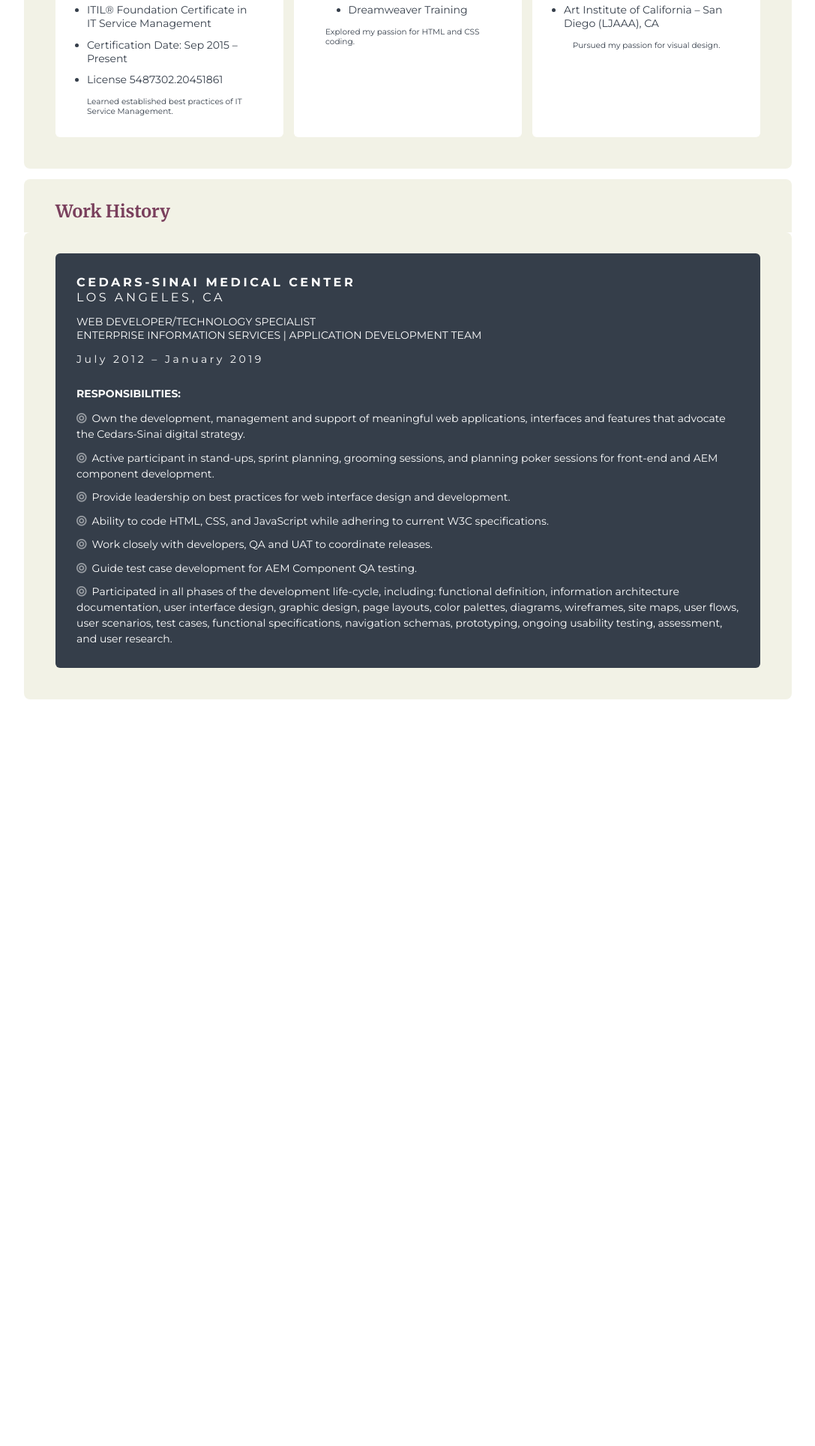
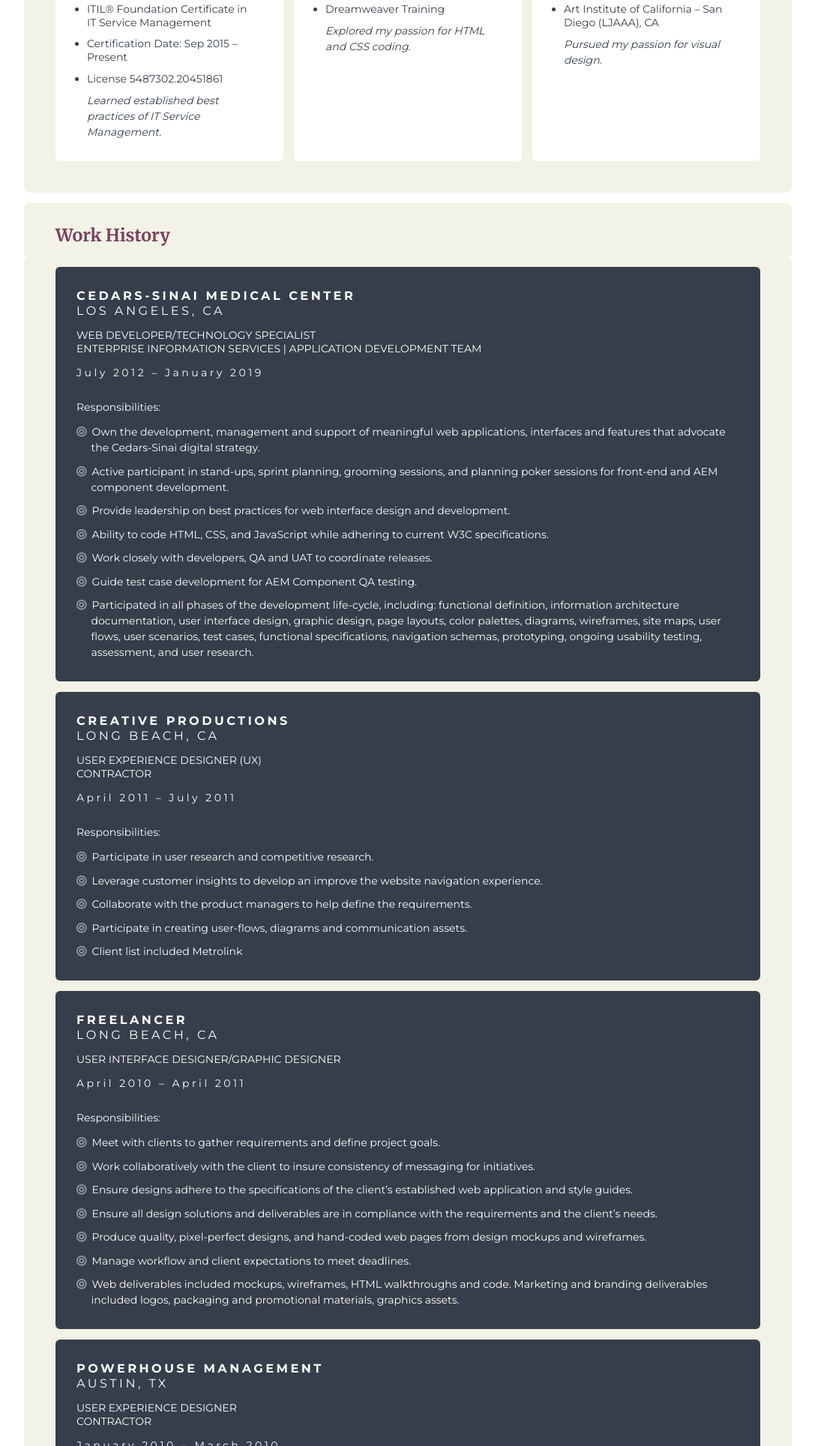
Before and after one commit to rinellam/resume07052019, a plain HTML site: page index.html in a window 1280 px wide. Shown: the part 871-2800 px from the top of the page at 75% size, without its empty margins (96-1183 px from the left). Before the commit the page ends 1818 px from the top, so only its background shows below. Drawn offline with Linux system fonts and the light colour scheme.

Commit message:
final updates

```diff
--- a/css/style.css
+++ b/css/style.css
@@ -58,13 +58,12 @@ html {
     color: #353E4A;
 }
 
-.allcaps-copy-white {
+.initcaps-copy-white {
     font-family: 'Montserrat', sans-serif;
     font-size: 1rem;
-    font-weight: 700;
+    font-weight: 400;
     color: #FFFFFF;
     padding-bottom: 1rem;
-    text-transform: uppercase;
 }
 
 .non-styled-list {
@@ -82,6 +81,7 @@ html {
     font-size: 1rem;
     font-weight: 400;
     color: #353E4A;
+    margin-top: 1.5rem;
 }
 
 .sm-styled-text {
@@ -91,6 +91,7 @@ html {
     color: #353E4A;
     padding-top: 1rem;
 }
+
 .date-text {
     font-family: 'Montserrat', sans-serif;
     font-size: 1rem;
@@ -100,7 +101,6 @@ html {
     letter-spacing: .25rem;
 }
 
-}
 .smaller-styled-text {
     font-family: 'Montserrat', sans-serif;
     font-size: .55rem;
@@ -116,6 +116,8 @@ html {
     list-style-type: none;
     line-height: 1.5rem;
     color: #FFFFFF;
+    padding-left: 1.40rem;
+    text-indent: -.70rem;
 }
 
 .nobull-list-dk {
@@ -141,6 +143,7 @@ html {
     margin-right: .50rem;
     color: rgba(250, 250, 250, .5)
 }
+
 .darkbull {
     margin-right: .50rem;
     color: #353E4A;
@@ -176,7 +179,7 @@ header {
 .work-history-wrap {
     grid-area: work-history-wrap;
     background: #F2F2E6;
-    padding: 2rem 1rem;
+    padding: 1rem 1rem;
     margin-bottom: 1rem;
 }
 
@@ -220,11 +223,8 @@ grid-template:
         grid-template:
         "img"
         "styled-list"
+        "nobull-list-dk"
         / 1fr;
-        /* align images center */
-        display: flex;
-        flex-direction: column;
-        align-items: center;
         padding: 2em 3em 2em 3em;
         border-radius: 6px;
         }
@@ -249,8 +249,8 @@ grid-template:
         "sm-subhead-text"
         "smaller-subhead-text"
         "date-text"
-        "normal-copy-white"
-        "nobull-list"
+        "initcaps-copy-white"
+        "nobull-list-dk"
         / 1fr;
         background: #353E4A;
         padding: 2em;
@@ -297,13 +297,13 @@ img.round-image {
     width: 10rem;
     height: 10rem;
     border-radius: 50%;
-    margin-bottom: 2rem;
+    margin: 0 auto;
 
 }
 img.regular-image {
     width: 10rem;
     height: auto;
-    margin-bottom: 2rem;
+    margin: 0 auto;
 }
 
 /* ///// Media Queries ///// */
@@ -341,14 +341,14 @@ img.regular-image {
 }
 
 header {
-    padding: 2rem 2rem 2rem 3rem;
+    padding: 2rem 2.5rem;
     margin: 3rem 0 1rem 0;
     border-radius: 8px;
 }
 
 .work-history-wrap {
-    padding: 2rem 3rem 3rem 3rem;
-    margin-bottom: 1rem;
+    padding: 1rem 3rem 3rem 3rem;
+    margin-bottom: 3.5rem;
     border-radius: 8px;
 }
 
@@ -364,18 +364,19 @@ header {
     border-top-left-radius: 8px;
 }
 
-.apps-use-wrap {
-    padding: 1rem 3rem 3rem 3rem;
-    margin-bottom: 3.5rem;
-    border-bottom-right-radius: 8px;
-    border-bottom-left-radius: 8px;
-}
-
 .education-wrap {
     padding: 1rem 3rem 3rem 3rem;
     margin-bottom: 1rem;
     border-bottom-right-radius: 8px;
     border-bottom-left-radius: 8px;
+}
+.small-text-wrap {
+    text-align: left;
+    display: flex;
+    flex-direction: column;
+    justify-content: flex-start;
+    align-items: flex-start;
+    align-content: flex-start;
 }
 
 .education-wrap {
@@ -394,12 +395,13 @@ header {
             grid-template:
             "img"
             "styled-list"
+            "nobull-list-dk"
             / 1fr;
             /* align images center */
             display: flex;
             flex-direction: column;
             align-items: center;
-            padding: 2em 3em 2em 3em;
+            /*padding: 2em 3em 2em 3em;*/
             border-radius: 6px;
             }
 
@@ -423,7 +425,7 @@ header {
             "sm-subhead-text"
             "smaller-subhead-text"
             "date-text"
-            "normal-copy-white"
+            "initcaps-copy-white"
             "nobull-list"
             / 1fr;
             background: #353E4A;
--- a/index.html
+++ b/index.html
@@ -27,16 +27,16 @@
                     <ul class="styled-list">
                         <li>Information Technology Project Management</li>
                         <li>MGMNT X 418.26</li>
+                        <li class="nobull-list-dk"><em>Strengthened my communication and collaboration skills to become a more effective leader.</em></li>
                     </ul>
-                    <p class="sm-styled-text">Strengthened my communication and collaboration skills to become a more effective leader.</p>
                 </div>
                 <!-- card two -->
                 <div class="sub-component education-cards">
                     <img src="http://michaelrinella.com/wp-content/uploads/2018/07/uclaExtlogo.png" class="round-image">
                     <ul class="styled-list">
                         <li>JavaScript and DOM Scripting (Online) 254693</li>
+                        <li class="nobull-list-dk"><em>Explored my interests in scripting.</em></li>
                     </ul>
-                    <p class="sm-styled-text">Explored my interests in scripting.</p>
                 </div>
                 <!-- card three -->
                 <div class="sub-component education-cards">
@@ -45,8 +45,8 @@
                         <li>HTML5 – Z4533 (240944)</li>
                         <li>HTML5 | CSS3 | Responsive Design</li>
                         <li>Experience using code version control systems like GitHub</li>
+                        <li class="nobull-list-dk"><em>Increased my knowledge of responsive web design.</em></li>
                     </ul>
-                    <p class="sm-styled-text">Increased my knowledge of responsive web design.</p>
                 </div>
                 <!-- card four -->
                 <div class="sub-component education-cards">
@@ -55,35 +55,36 @@
                         <li>ITIL® Foundation Certificate in IT Service Management</li>
                         <li>Certification Date: Sep 2015 – Present</li>
                         <li>License 5487302.20451861</li>
+                        <li class="nobull-list-dk"><em>Learned established best practices of IT Service Management.</em></li>
                     </ul>
-                    <p class="sm-styled-text">Learned established best practices of IT Service Management.</p>
                 </div>
                 <!-- card five -->
                 <div class="sub-component education-cards">
                     <img src="http://michaelrinella.com/wp-content/uploads/2019/01/lynda.jpg" class="regular-image">
                     <ul class="styled-list">
                         <li>Dreamweaver Training</li>
+                        <li class="nobull-list-dk"><em>Explored my passion for HTML and CSS coding.</em></li>
                     </ul>
-                    <p class="sm-styled-text">Explored my passion for HTML and CSS coding.</p>
                 </div>
                 <!-- card six -->
                 <div class="sub-component education-cards">
                     <img src="http://michaelrinella.com/wp-content/uploads/2019/01/aiLogo.png" class="regular-image">
                     <ul class="styled-list">
                         <li>Art Institute of California – San Diego (LJAAA), CA</li>
+                        <li class="nobull-list-dk"><em>Pursued my passion for visual design.</em></li>
                     </ul>
-                    <p class="sm-styled-text">Pursued my passion for visual design.</p>
                 </div>
         </section>
         <div class="component lg-subhead-wrap02">
             <div class="subhead-box"><h2 class="lg-subhead-text">Work History</h2></div>
         </div>
         <section class="component work-history-wrap">
+            <!-- work history box 1-->
             <div class="sub-component work-history-box">
                     <h3 class="sm-subhead-text"><span style="font-weight: 700">Cedars-Sinai Medical Center</span><br>Los Angeles, CA</h3>
                     <h4 class="smaller-subhead-text">Web Developer/Technology Specialist<br>Enterprise Information Services | Application Development Team</h4>
                     <h5 class="date-text">July 2012 – January 2019</h5>
-                    <p class="allcaps-copy-white">Responsibilities:</p>
+                    <p class="initcaps-copy-white">Responsibilities:</p>
                     <ul class="nobull-list">
                         <li><i class="fas fa-bullseye"></i>Own the development, management and support of meaningful web applications, interfaces and features that advocate the Cedars-Sinai digital strategy.</li>
                         <li><i class="fas fa-bullseye"></i>Active participant in stand-ups, sprint planning, grooming sessions, and planning poker sessions for front-end and AEM component development.</li>
@@ -94,6 +95,54 @@
                         <li><i class="fas fa-bullseye"></i>Participated in all phases of the development life-cycle, including: functional definition, information architecture documentation, user interface design, graphic design, page layouts, color palettes, diagrams, wireframes, site maps, user flows, user scenarios, test cases, functional specifications, navigation schemas, prototyping, ongoing usability testing, assessment, and user research.</li>
                     </ul>
             </div>
+            <!-- work history box 2-->
+            <div class="sub-component work-history-box">
+                    <h3 class="sm-subhead-text"><span style="font-weight: 700">Creative Productions</span><br>Long Beach, CA</h3>
+                    <h4 class="smaller-subhead-text">User Experience Designer (UX)<br>Contractor</h4>
+                    <h5 class="date-text">April 2011 – July 2011
+                        </h5>
+                    <p class="initcaps-copy-white">Responsibilities:</p>
+                    <ul class="nobull-list">
+                        <li><i class="fas fa-bullseye"></i>Participate in user research and competitive research.</li>
+                        <li><i class="fas fa-bullseye"></i>Leverage customer insights to develop an improve the website navigation experience.</li>
+                        <li><i class="fas fa-bullseye"></i>Collaborate with the product managers to help define the requirements.</li>
+                        <li><i class="fas fa-bullseye"></i>Participate in creating user-flows, diagrams and communication assets.</li>
+                        <li><i class="fas fa-bullseye"></i>Client list included Metrolink</li>
+                    </ul>
+            </div>
+            <!-- work history box 3-->
+            <div class="sub-component work-history-box">
+                    <h3 class="sm-subhead-text"><span style="font-weight: 700">Freelancer</span><br>Long Beach, CA</h3>
+                    <h4 class="smaller-subhead-text">User Interface Designer/Graphic Designer</h4>
+                    <h5 class="date-text">April 2010 – April 2011</h5>
+                    <p class="initcaps-copy-white">Responsibilities:</p>
+                    <ul class="nobull-list">
+                        <li><i class="fas fa-bullseye"></i>Meet with clients to gather requirements and define project goals.</li>
+                        <li><i class="fas fa-bullseye"></i>Work collaboratively with the client to insure consistency of messaging for initiatives.</li>
+                        <li><i class="fas fa-bullseye"></i>Ensure designs adhere to the specifications of the client’s established web application and style guides.</li>
+                        <li><i class="fas fa-bullseye"></i>Ensure all design solutions and deliverables are in compliance with the requirements and the client’s needs.</li>
+                        <li><i class="fas fa-bullseye"></i>Produce quality, pixel-perfect designs, and hand-coded web pages from design mockups and wireframes.</li>
+                        <li><i class="fas fa-bullseye"></i>Manage workflow and client expectations to meet deadlines.</li>
+                        <li><i class="fas fa-bullseye"></i>Web deliverables included mockups, wireframes, HTML walkthroughs and code. Marketing and branding deliverables included logos, packaging and promotional materials, graphics assets.</li>
+                    </ul>
+            </div>
+            <!-- work history box 4-->
+            <div class="sub-component work-history-box">
+                    <h3 class="sm-subhead-text"><span style="font-weight: 700">Powerhouse Management</span><br>Austin, TX</h3>
+                    <h4 class="smaller-subhead-text">User Experience Designer<br>Contractor</h4>
+                    <h5 class="date-text">January 2010 – March 2010</h5>
+                    <p class="initcaps-copy-white">Responsibilities:</p>
+                    <ul class="nobull-list">
+                        <li><i class="fas fa-bullseye"></i>Meet with clients to gather requirements and define project goals.</li>
+                        <li><i class="fas fa-bullseye"></i>Work collaboratively with the client to insure consistency of messaging for initiatives.</li>
+                        <li><i class="fas fa-bullseye"></i>Ensure designs adhere to the specifications of the client’s established web application and style guides.</li>
+                        <li><i class="fas fa-bullseye"></i>Ensure all design solutions and deliverables are in compliance with the requirements and the client’s needs.</li>
+                        <li><i class="fas fa-bullseye"></i>Produce quality, pixel-perfect designs, and hand-coded web pages from design mockups and wireframes.</li>
+                        <li><i class="fas fa-bullseye"></i>Manage workflow and client expectations to meet deadlines.</li>
+                        <li><i class="fas fa-bullseye"></i>Web deliverables included mockups, wireframes, HTML walkthroughs and code. Marketing and branding deliverables included logos, packaging and promotional materials, graphics assets.</li>
+                    </ul>
+            </div>
+
         </section>
 
     </div>
```
Lines whose indentation alone changed are shown as unchanged.
